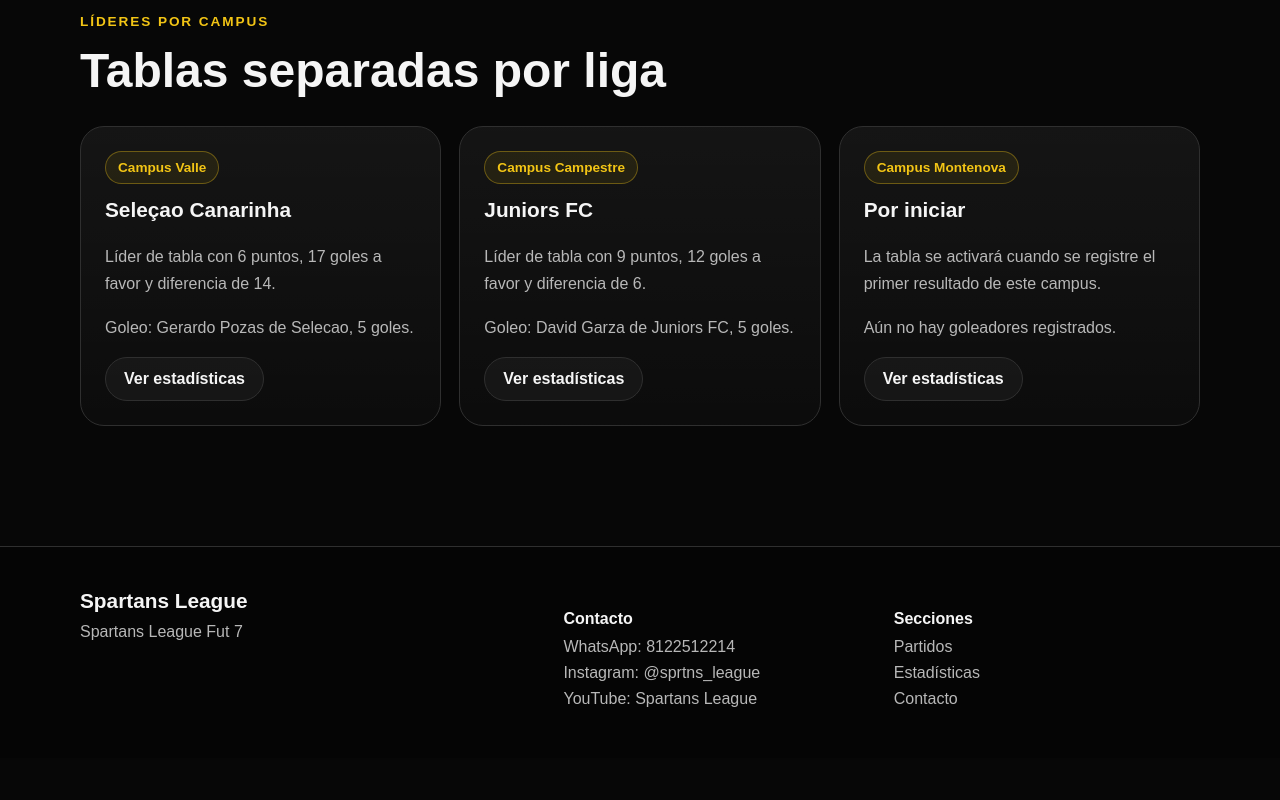
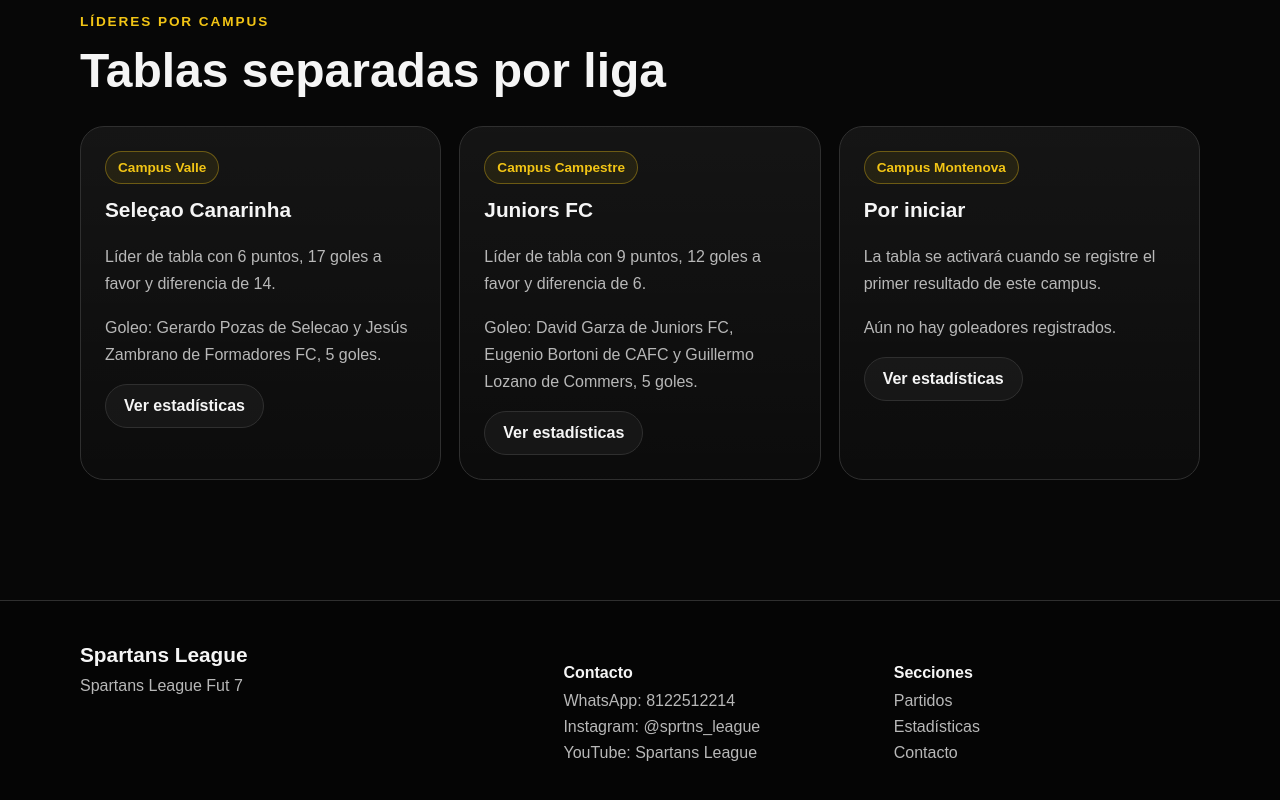
Before and after one commit to spartansleague/spartans-league, a Next.js app: page / in a window 1280 px wide. Shown: the part 1652-2452 px from the top of the page. Before the commit the page ends 2410 px from the top, so only its background shows below. Built offline with nearby package versions, Linux system fonts and the light colour scheme.

Commit message:
Add files via upload

```diff
--- a/app/page.js
+++ b/app/page.js
@@ -18,17 +18,34 @@ function ordenarGoleadores(goleadores) {
   });
 }
 
+function formatearLideresGoleo(goleadores) {
+  if (goleadores.length === 0) {
+    return null;
+  }
+
+  const maxGoles = goleadores[0].goles;
+  const lideres = goleadores.filter((jugador) => jugador.goles === maxGoles);
+  const nombres = lideres.map((jugador) => `${jugador.jugador} de ${jugador.equipo}`);
+
+  if (nombres.length === 1) {
+    return `${nombres[0]}, ${maxGoles} goles.`;
+  }
+
+  return `${nombres.slice(0, -1).join(", ")} y ${nombres[nombres.length - 1]}, ${maxGoles} goles.`;
+}
+
 export default function HomePage() {
   const totalPartidosTemporada = 56 + 56;
   const resumenCampus = estadisticasPorCampus.map((campus) => {
     const tablaOrdenada = ordenarTablaPosiciones(campus.tablaPosiciones);
+    const goleadoresOrdenados = ordenarGoleadores(campus.goleadores);
     const liderTabla = tablaOrdenada.find((equipo) => equipo.pj > 0);
-    const liderGoleo = ordenarGoleadores(campus.goleadores)[0];
+    const lideresGoleo = formatearLideresGoleo(goleadoresOrdenados);
 
     return {
       ...campus,
       liderTabla,
-      liderGoleo,
+      lideresGoleo,
     };
   });
 
@@ -117,8 +134,8 @@ export default function HomePage() {
                     : "La tabla se activará cuando se registre el primer resultado de este campus."}
                 </p>
                 <p>
-                  {campus.liderGoleo
-                    ? `Goleo: ${campus.liderGoleo.jugador} de ${campus.liderGoleo.equipo}, ${campus.liderGoleo.goles} goles.`
+                  {campus.lideresGoleo
+                    ? `Goleo: ${campus.lideresGoleo}`
                     : "Aún no hay goleadores registrados."}
                 </p>
                 <Link className="secondary-btn" href="/estadisticas">Ver estadísticas</Link>
```
Also changed, not shown: 1 other file (tests, documents, lock files or other folders).
